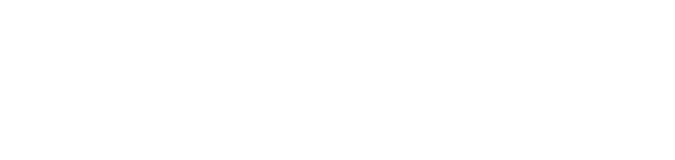
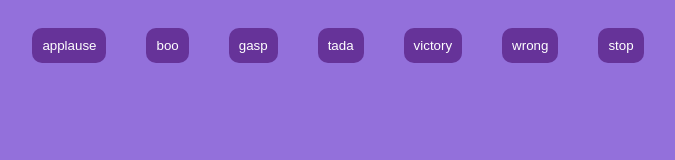
Before and after one commit to acciojob/Soundbar-beastvaibhv, a website: page main.html in a window 1280 px wide. Shown: the whole page, without its empty margins (302-977 px from the left). Drawn offline with Linux system fonts and the light colour scheme.

Commit message:
created a submission

```diff
--- a/main.html
+++ b/main.html
@@ -8,6 +8,15 @@
 
 <body>
 	<!-- the entire body must be written by student -->
+	<section id = "buttons">
+		<button class="btn">applause</button>
+		<button class="btn">boo</button>
+		<button class="btn">gasp</button>
+		<button class="btn">tada</button>
+		<button class="btn">victory</button>
+		<button class="btn">wrong</button>
+		<button class="btn stop">stop</button>
+	</section>
     <script type="text/javascript" src="./script.js">
 </script>
 
--- a/styles.css
+++ b/styles.css
@@ -1 +1,22 @@
 /*  your css code here. If applicable */
+body{
+	background-color: mediumpurple;
+
+}
+#buttons{
+	display:flex;
+	top: 50%;
+	left: 50%;
+
+	justify-content: center;
+	align-items:center;
+}
+.btn{
+	background-color:rebeccapurple;
+	color: white;
+	text-align:center;
+	padding: 10px;
+	border: none;
+	margin: 20px;
+	border-radius: 10px;
+}
```
